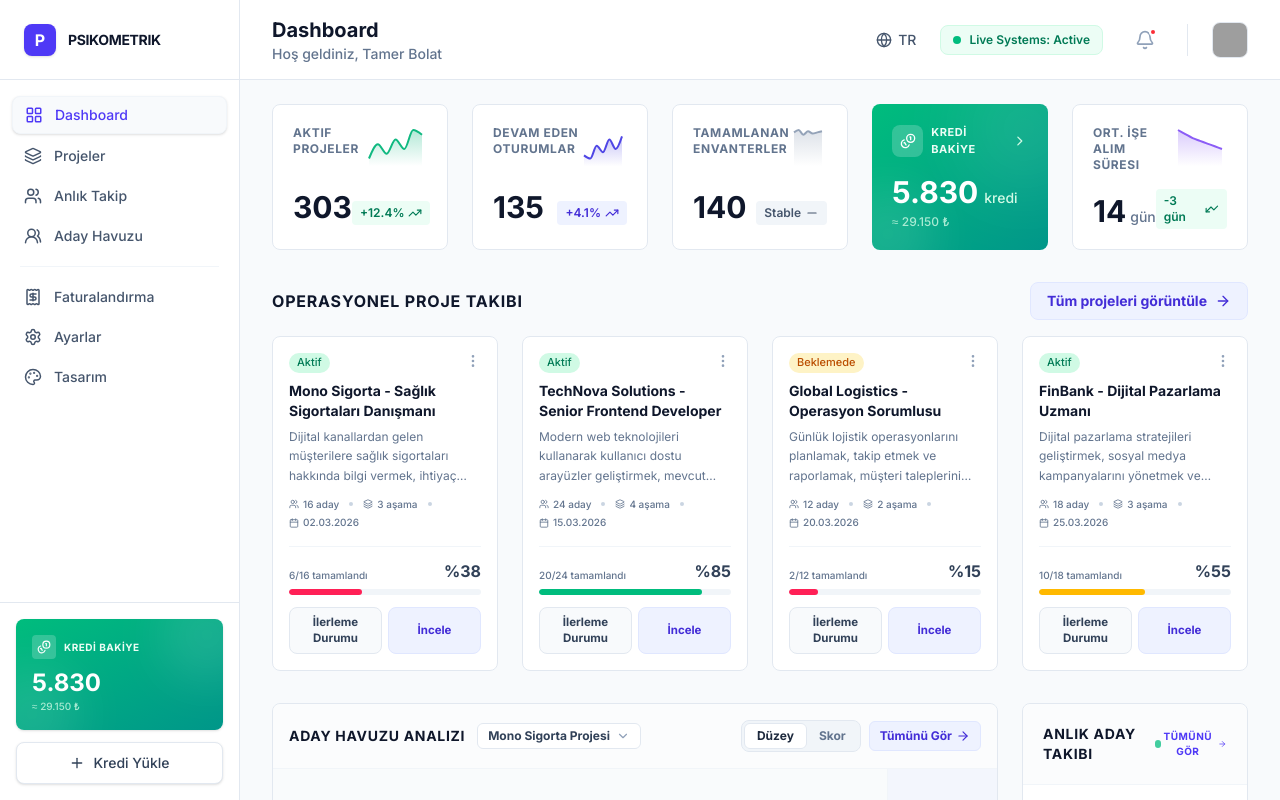
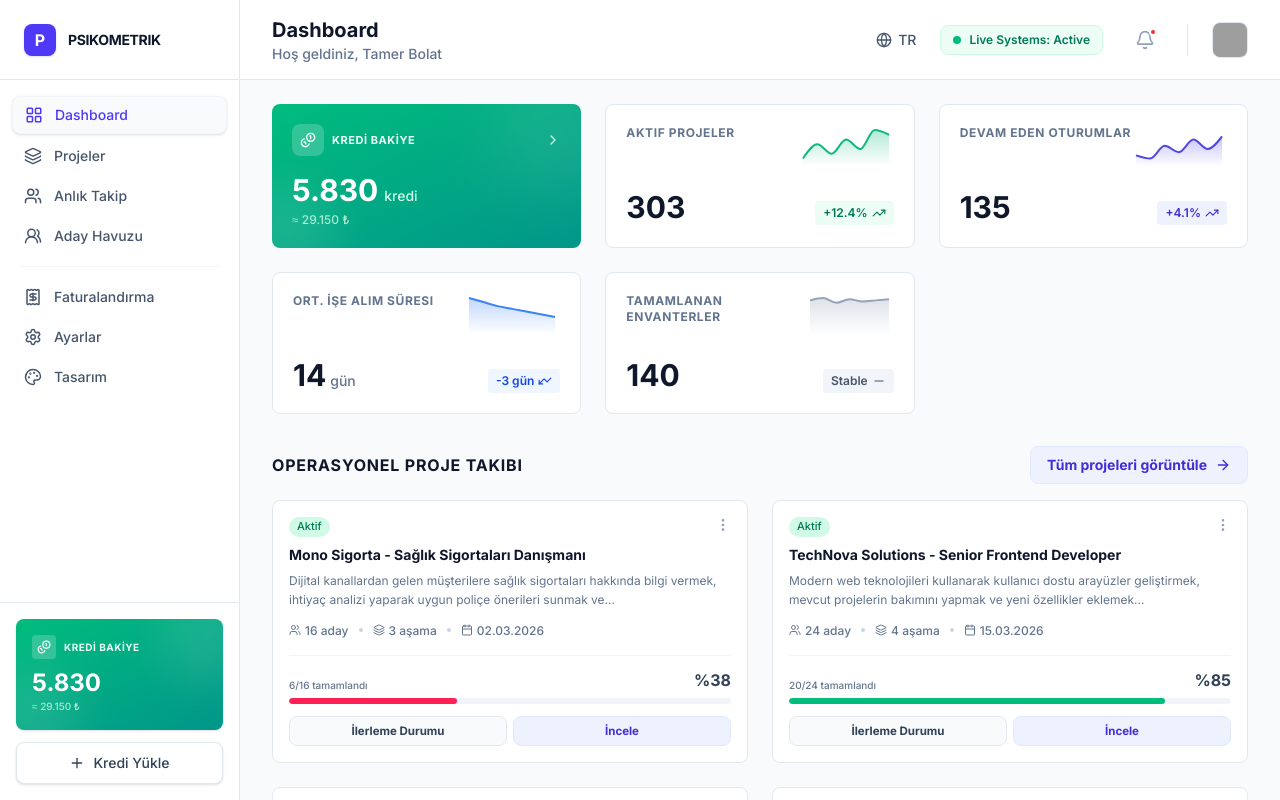
Before and after one commit to bekovisin/talentcooker-hr-dashboard-remix, a Next.js app: page / in a window 1280 px wide. Built offline with nearby package versions, Linux system fonts and the light colour scheme; grey boxes are pictures that could not be loaded.

Commit message:
Reorder stats, mobile responsive, 1200px breakpoint, metadata text +2px

```diff
--- a/components/BottomWidgets.tsx
+++ b/components/BottomWidgets.tsx
@@ -258,8 +258,8 @@ export function BottomWidgets() {
   };
 
   return (
-    <div className="grid grid-cols-1 lg:grid-cols-4 gap-4 lg:gap-6">
-      <div className="col-span-1 lg:col-span-3 bg-white border border-slate-200 rounded-lg flex flex-col overflow-hidden h-[600px]">
+    <div className="grid grid-cols-1 min-[1200px]:grid-cols-4 gap-4 lg:gap-6">
+      <div className="col-span-1 min-[1200px]:col-span-3 bg-white border border-slate-200 rounded-lg flex flex-col overflow-hidden h-[600px]">
         <div className="p-4 border-b border-slate-100 flex flex-col sm:flex-row items-start sm:items-center justify-between gap-4 bg-slate-50/50 shrink-0">
           <div className="flex items-center gap-3">
             <h3 className="text-sm font-bold text-slate-900 uppercase tracking-wider">Aday Havuzu Analizi</h3>
--- a/components/ProjectTracking.tsx
+++ b/components/ProjectTracking.tsx
@@ -73,14 +73,14 @@ export function ProjectTracking() {
         </Link>
       </div>
 
-      <div className="grid grid-cols-1 md:grid-cols-2 lg:grid-cols-4 gap-4 lg:gap-6">
+      <div className="grid grid-cols-1 md:grid-cols-2 min-[1200px]:grid-cols-4 gap-4 lg:gap-6">
         {projects.map((p, i) => {
           let progressColor = "bg-emerald-500";
           if (p.progress < 40) progressColor = "bg-rose-500";
           else if (p.progress < 70) progressColor = "bg-amber-400";
 
           return (
-            <div key={i} className="bg-white border text-sm border-slate-200 rounded-lg hover:border-indigo-300 transition-colors overflow-hidden h-full group">
+            <div key={i} className={`bg-white border text-sm border-slate-200 rounded-lg hover:border-indigo-300 transition-colors overflow-hidden h-full group ${i >= 2 ? 'hidden md:block' : ''}`}>
               <div
                 className="p-4 flex flex-col flex-1 cursor-pointer"
                 onClick={() => setSelectedProject(p)}
@@ -101,19 +101,19 @@ export function ProjectTracking() {
                   {p.description}
                 </p>
 
-                <div className="flex flex-wrap items-center gap-x-2.5 gap-y-1 text-[10px] text-slate-500 font-medium mb-4">
+                <div className="flex flex-wrap items-center gap-x-2.5 gap-y-1 text-[12px] text-slate-500 font-medium mb-4">
                   <div className="flex items-center gap-1">
-                    <Users size={10} />
+                    <Users size={12} />
                     <span>{p.candidates} aday</span>
                   </div>
                   <div className="w-1 h-1 rounded-full bg-slate-300" />
                   <div className="flex items-center gap-1">
-                    <Layers size={10} />
+                    <Layers size={12} />
                     <span>{p.stages} aşama</span>
                   </div>
                   <div className="w-1 h-1 rounded-full bg-slate-300" />
                   <div className="flex items-center gap-1">
-                    <Calendar size={10} />
+                    <Calendar size={12} />
                     <span>{p.date1}</span>
                   </div>
                 </div>
--- a/components/StatsOverview.tsx
+++ b/components/StatsOverview.tsx
@@ -1,5 +1,5 @@
 'use client';
-import { TrendingUp, Minus, ChevronRight, Coins, Timer } from 'lucide-react';
+import { TrendingUp, Minus, ChevronRight, Coins } from 'lucide-react';
 import { AreaChart, Area, ResponsiveContainer, Tooltip } from 'recharts';
 
 const data1 = [
@@ -31,7 +31,33 @@ const CustomTooltip = ({ active, payload }: any) => {
 
 export function StatsOverview() {
   return (
-    <div className="grid grid-cols-1 sm:grid-cols-2 lg:grid-cols-5 gap-4 lg:gap-6">
+    <div className="grid grid-cols-1 sm:grid-cols-3 min-[1200px]:grid-cols-5 gap-4 lg:gap-6">
+      {/* 1. Kredi Bakiye */}
+      <div className="bg-gradient-to-br from-emerald-500 to-teal-600 rounded-lg p-5 cursor-pointer hover:shadow-md transition-all flex flex-col justify-between relative overflow-hidden">
+        <div className="absolute top-0 right-0 w-32 h-32 bg-white opacity-10 rounded-full -mr-10 -mt-10 blur-2xl pointer-events-none" />
+        <div className="absolute bottom-0 left-0 w-24 h-24 bg-white opacity-10 rounded-full -ml-8 -mb-8 blur-xl pointer-events-none" />
+
+        <div className="flex justify-between items-center relative z-10">
+          <div className="flex items-center gap-2">
+            <div className="w-8 h-8 rounded-lg bg-white/20 backdrop-blur-sm flex items-center justify-center text-white">
+              <Coins size={16} />
+            </div>
+            <span className="text-[11px] font-bold text-emerald-50 tracking-wider">KREDİ BAKİYE</span>
+          </div>
+          <ChevronRight size={16} className="text-emerald-100" />
+        </div>
+        <div className="relative z-10 mt-4">
+          <div className="flex items-baseline gap-1.5 mb-1">
+            <span className="text-3xl font-bold text-white">5.830</span>
+            <span className="text-sm font-medium text-emerald-100">kredi</span>
+          </div>
+          <div className="text-xs font-medium text-emerald-100/80">
+            ≈ 29.150 ₺
+          </div>
+        </div>
+      </div>
+
+      {/* 2. Aktif Projeler */}
       <div className="bg-white border border-slate-200 rounded-lg p-5 flex flex-col gap-4 group">
         <div className="flex justify-between items-start">
           <span className="text-xs font-bold text-slate-500 uppercase tracking-wider">Aktif Projeler</span>
@@ -58,6 +84,7 @@ export function StatsOverview() {
         </div>
       </div>
 
+      {/* 3. Devam Eden Oturumlar */}
       <div className="bg-white border border-slate-200 rounded-lg p-5 flex flex-col gap-4 group">
         <div className="flex justify-between items-start">
           <span className="text-xs font-bold text-slate-500 uppercase tracking-wider">Devam Eden Oturumlar</span>
@@ -84,7 +111,38 @@ export function StatsOverview() {
         </div>
       </div>
 
-      <div className="bg-white border border-slate-200 rounded-lg p-5 flex flex-col gap-4 group">
+      {/* 4. Ort. İşe Alım Süresi — hidden on mobile */}
+      <div className="hidden min-[1200px]:flex bg-white border border-slate-200 rounded-lg p-5 flex-col gap-4 group">
+        <div className="flex justify-between items-start">
+          <span className="text-xs font-bold text-slate-500 uppercase tracking-wider">Ort. İşe Alım Süresi</span>
+          <div className="w-24 h-12">
+            <ResponsiveContainer width="100%" height="100%">
+              <AreaChart data={data4}>
+                <defs>
+                  <linearGradient id="color4" x1="0" y1="0" x2="0" y2="1">
+                    <stop offset="5%" stopColor="#3b82f6" stopOpacity={0.3} />
+                    <stop offset="95%" stopColor="#3b82f6" stopOpacity={0} />
+                  </linearGradient>
+                </defs>
+                <Tooltip content={<CustomTooltip />} />
+                <Area type="monotone" dataKey="value" stroke="#3b82f6" strokeWidth={2} fillOpacity={1} fill="url(#color4)" />
+              </AreaChart>
+            </ResponsiveContainer>
+          </div>
+        </div>
+        <div className="flex items-end justify-between">
+          <div className="flex items-baseline gap-1">
+            <span className="text-3xl font-bold text-slate-900">14</span>
+            <span className="text-sm font-medium text-slate-500">gün</span>
+          </div>
+          <span className="text-xs font-semibold text-blue-700 bg-blue-50 px-2 py-1 rounded flex items-center gap-1">
+            -3 gün <TrendingUp size={14} className="transform rotate-180" />
+          </span>
+        </div>
+      </div>
+
+      {/* 5. Tamamlanan Envanterler — hidden on mobile */}
+      <div className="hidden min-[1200px]:flex bg-white border border-slate-200 rounded-lg p-5 flex-col gap-4 group">
         <div className="flex justify-between items-start">
           <span className="text-xs font-bold text-slate-500 uppercase tracking-wider">Tamamlanan Envanterler</span>
           <div className="w-24 h-12">
@@ -109,59 +167,6 @@ export function StatsOverview() {
           </span>
         </div>
       </div>
-
-      <div className="bg-gradient-to-br from-emerald-500 to-teal-600 rounded-lg p-5 cursor-pointer hover:shadow-md transition-all flex flex-col justify-between relative overflow-hidden">
-        <div className="absolute top-0 right-0 w-32 h-32 bg-white opacity-10 rounded-full -mr-10 -mt-10 blur-2xl pointer-events-none" />
-        <div className="absolute bottom-0 left-0 w-24 h-24 bg-white opacity-10 rounded-full -ml-8 -mb-8 blur-xl pointer-events-none" />
-
-        <div className="flex justify-between items-center relative z-10">
-          <div className="flex items-center gap-2">
-            <div className="w-8 h-8 rounded-lg bg-white/20 backdrop-blur-sm flex items-center justify-center text-white">
-              <Coins size={16} />
-            </div>
-            <span className="text-[11px] font-bold text-emerald-50 tracking-wider">KREDİ BAKİYE</span>
-          </div>
-          <ChevronRight size={16} className="text-emerald-100" />
-        </div>
-        <div className="relative z-10 mt-4">
-          <div className="flex items-baseline gap-1.5 mb-1">
-            <span className="text-3xl font-bold text-white">5.830</span>
-            <span className="text-sm font-medium text-emerald-100">kredi</span>
-          </div>
-          <div className="text-xs font-medium text-emerald-100/80">
-            ≈ 29.150 ₺
-          </div>
-        </div>
-      </div>
-
-      <div className="bg-white border border-slate-200 rounded-lg p-5 flex flex-col gap-4 group">
-        <div className="flex justify-between items-start">
-          <span className="text-xs font-bold text-slate-500 uppercase tracking-wider">Ort. İşe Alım Süresi</span>
-          <div className="w-24 h-12">
-            <ResponsiveContainer width="100%" height="100%">
-              <AreaChart data={data4}>
-                <defs>
-                  <linearGradient id="color4" x1="0" y1="0" x2="0" y2="1">
-                    <stop offset="5%" stopColor="#8b5cf6" stopOpacity={0.3} />
-                    <stop offset="95%" stopColor="#8b5cf6" stopOpacity={0} />
-                  </linearGradient>
-                </defs>
-                <Tooltip content={<CustomTooltip />} />
-                <Area type="monotone" dataKey="value" stroke="#8b5cf6" strokeWidth={2} fillOpacity={1} fill="url(#color4)" />
-              </AreaChart>
-            </ResponsiveContainer>
-          </div>
-        </div>
-        <div className="flex items-end justify-between">
-          <div className="flex items-baseline gap-1">
-            <span className="text-3xl font-bold text-slate-900">14</span>
-            <span className="text-sm font-medium text-slate-500">gün</span>
-          </div>
-          <span className="text-xs font-semibold text-emerald-700 bg-emerald-50 px-2 py-1 rounded flex items-center gap-1">
-            -3 gün <TrendingUp size={14} className="transform rotate-180" />
-          </span>
-        </div>
-      </div>
     </div>
   );
 }
```
